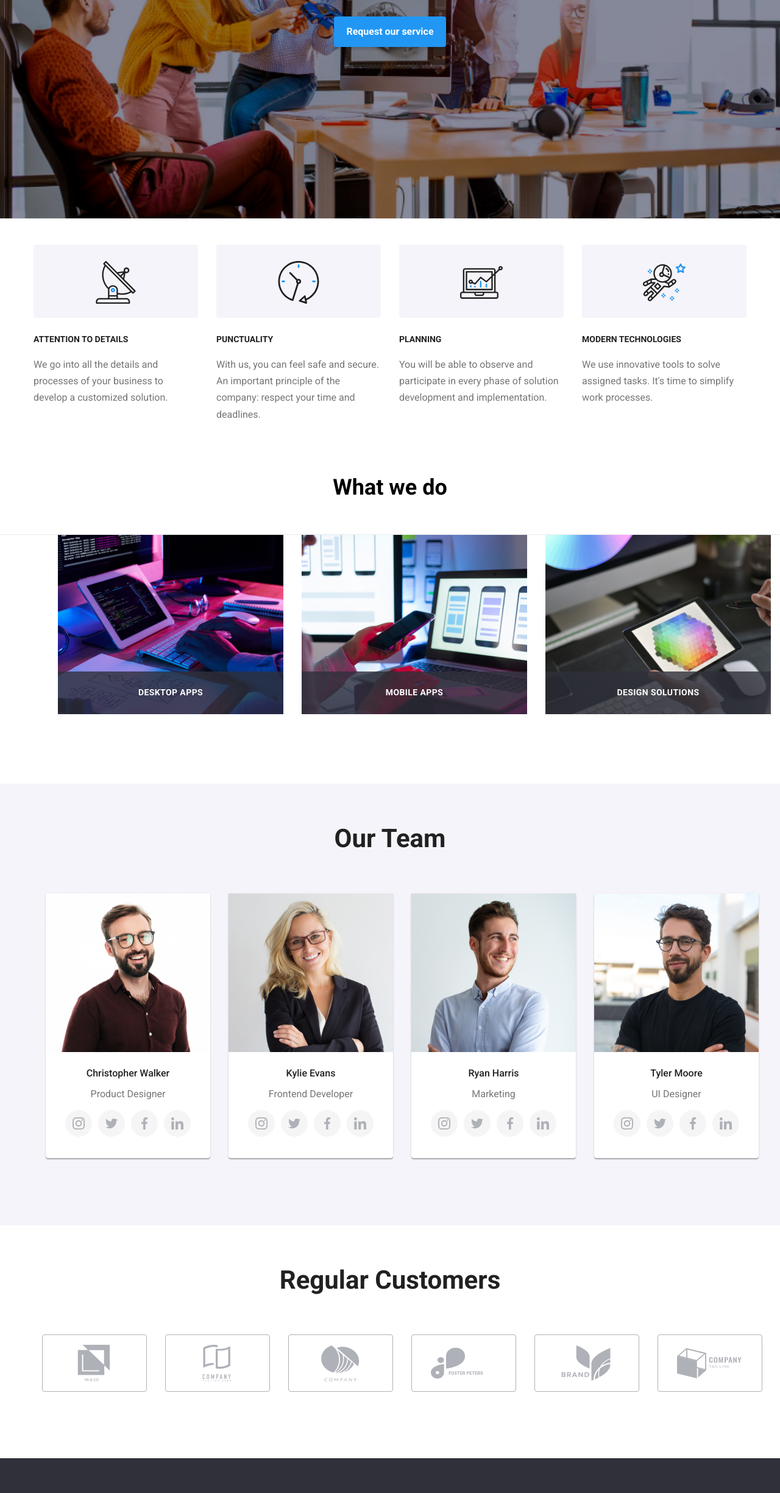
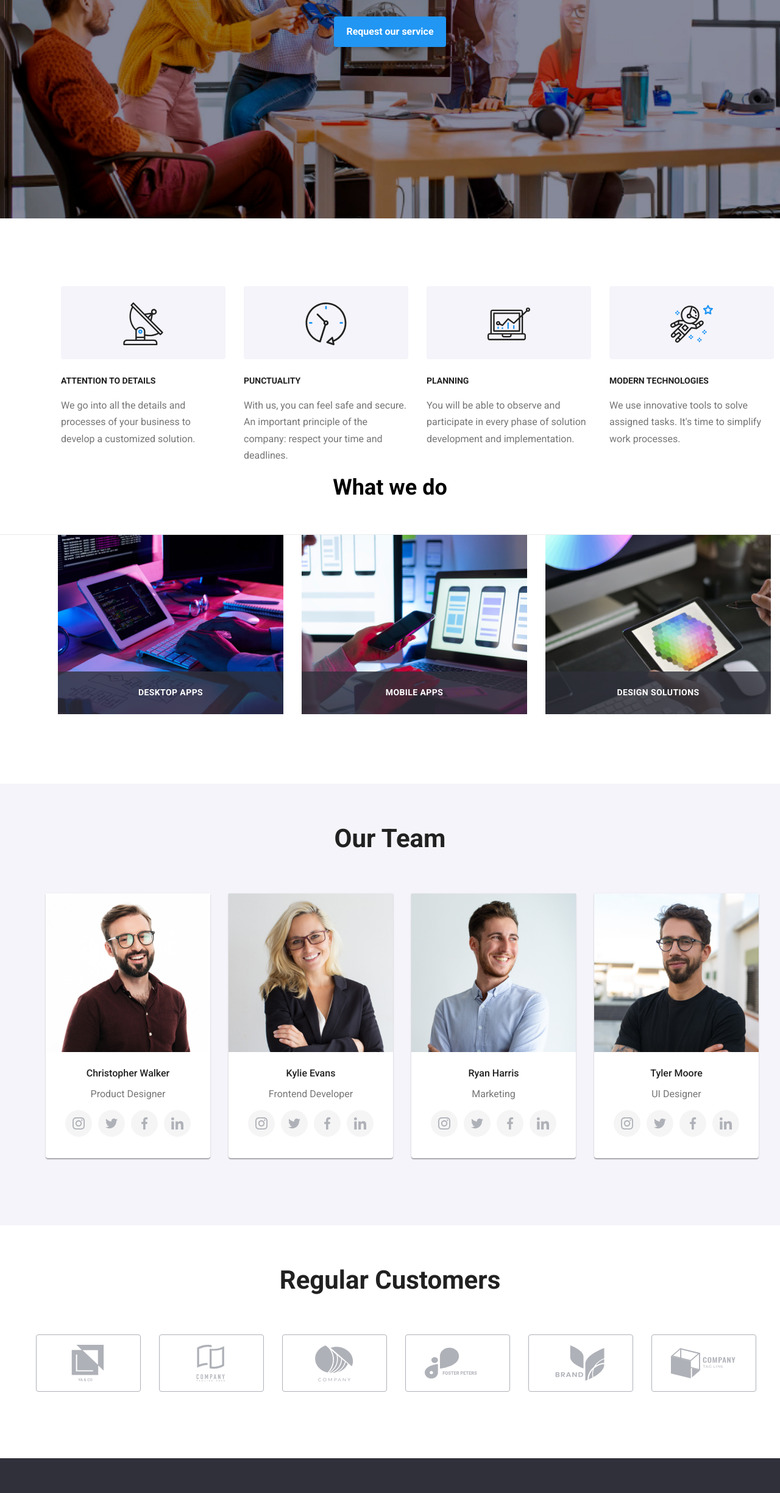
Before and after one commit to damian-ionut/goit-markup-hw-07, a plain HTML site: page index.html in a window 1280 px wide. Shown: the part 329-2777 px from the top of the page at 61% size. Drawn offline with nearby package versions, Linux system fonts and the light colour scheme.

Commit message:
update styles.css

```diff
--- a/css/styles.css
+++ b/css/styles.css
@@ -500,6 +500,12 @@ element.style {
 
 /* Team Qualities */
 
+.team_qualities {
+    display: flex;
+    flex-direction: column;
+    justify-content: center;
+    align-items: center;
+}
 .team_qualities_section {
     display: flex;
     flex-direction: column;
@@ -526,18 +532,17 @@ element.style {
     display: block;
     margin-top: 25px;
     align-content: center;
-    margin-left: 170px;
+    margin-left: 130px;
     margin-bottom: 80px;
-    padding-top: 25px;
 }
 
 .team_qualities_list {
     display: block;
     height: 120px;
+    width: 320px;
     background-color: #f5f4fa;
-    border-radius: 4px;
     margin-top: 10px;
-    width: 400px;
+    /* width: 400px; */
     border-radius: 4px;
     align-items: center;
     margin-bottom: 155px;
@@ -557,7 +562,7 @@ element.style {
     grid-template-rows: auto;
     row-gap: 12px;
     column-gap: 24px;
-
+    margin-left: -40px;
 }
 
 .team_qualities_text {
@@ -595,15 +600,20 @@ element.style {
 
 
 @media screen and (min-width: 1250px) {
+.team_qualities {
+    display: flex;
+    flex-direction: row;
+    justify-content: center;
+    margin-left: 90px;
+}
+
 .team_qualities_section {
     display: flex;
     justify-self: center;
-    flex-direction: row;
     top: 774px;
     width: 1170px;
     height: 251px;
     margin-bottom: 0px;
-
   }
 
   .team_qualities {
@@ -616,7 +626,6 @@ element.style {
 }
 
 .team_qualities_text {
-
     text-align: left;
     margin-bottom: 72px;
 }
@@ -819,10 +828,11 @@ ul.team_qualities {
 
 .list_client {
     display: grid;
-    grid-template-columns: 168px 168px;
+    grid-template-columns: 148px 148px;
     grid-template-rows: auto;
     row-gap: 64px;
     column-gap: 24px;
+    margin-left: -20px;
 }
 
 .list_client_li {
@@ -1416,6 +1426,7 @@ button {
     display: none;
   }
 
+
 .js-menu-container.is-open {
     display: flex;
     flex-direction: column;
@@ -1464,7 +1475,7 @@ button {
 
 
 /* Tablet */
-@media screen and (min-width: 768px) {
+@media screen and (min-width: 758px) {
 
     .menu-button {
         display: none;
```
